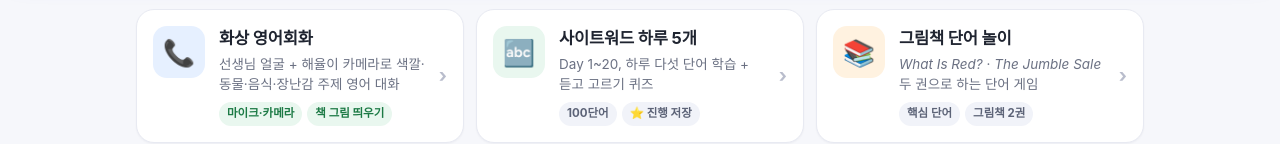
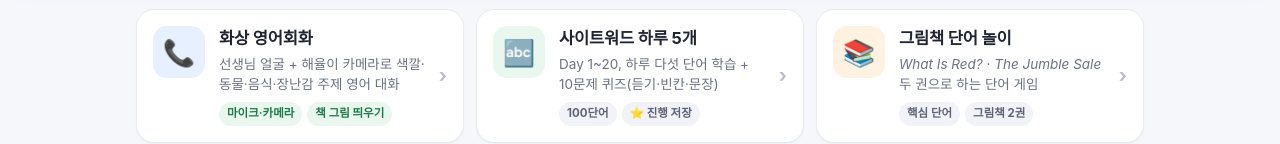
Before and after one commit to yulyul121212/haeyuli-dashboard, a plain HTML site: page index.html in a window 1280 px wide. Shown: the part 237-381 px from the top of the page. Drawn offline with Linux system fonts and the light colour scheme.

Commit message:
대시보드 사이트워드 카드 설명에 10문제 퀴즈 반영

```diff
--- a/index.html
+++ b/index.html
@@ -114,7 +114,7 @@
         <div class="ico">🔤</div>
         <div class="body">
           <span class="t">사이트워드 하루 5개</span>
-          <span class="d">Day 1~20, 하루 다섯 단어 학습 + 듣고 고르기 퀴즈</span>
+          <span class="d">Day 1~20, 하루 다섯 단어 학습 + 10문제 퀴즈(듣기·빈칸·문장)</span>
           <span class="tags"><span class="tag">100단어</span><span class="tag">⭐ 진행 저장</span></span>
         </div>
         <div class="go">›</div>
```
